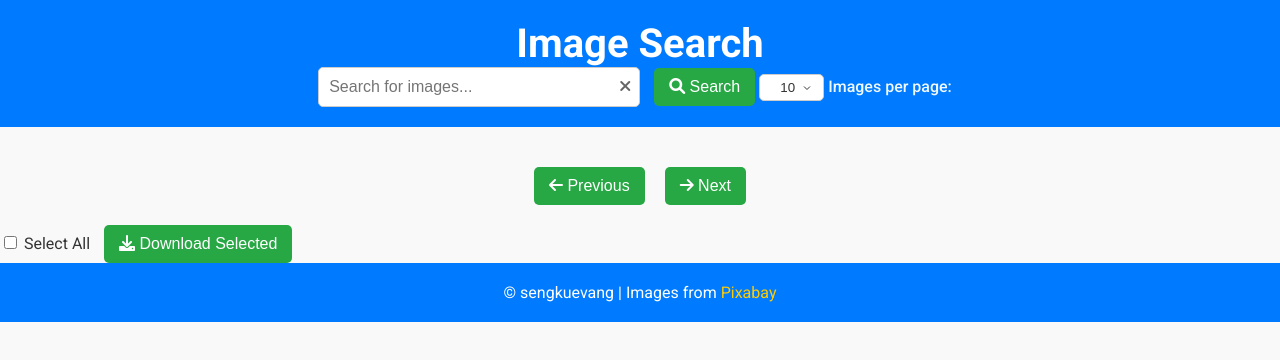
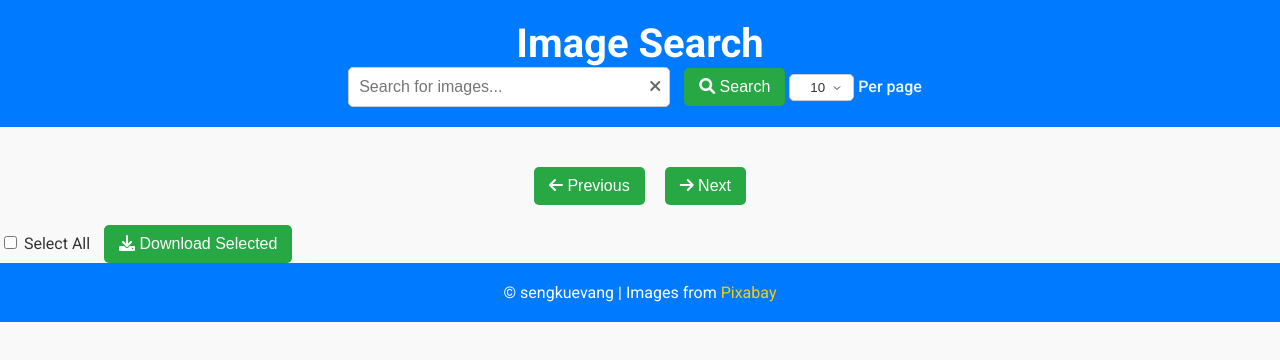
Before and after one commit to Sengkue/downloader, a plain HTML site: page index.html in a window 1280 px wide. Drawn offline with Linux system fonts and the light colour scheme.

Commit message:
commit Sat 09/21/2024 14:51:40.17

```diff
--- a/index.html
+++ b/index.html
@@ -30,7 +30,7 @@
           <option value="100">100</option>
           <option value="200">200</option>
         </select>
-        <label style="color: aliceblue;">Images per page:</label>
+        <label style="color: aliceblue;">Per page</label>
     </header>
     <main>
       <div id="image-results" class="image-results"></div>
```
